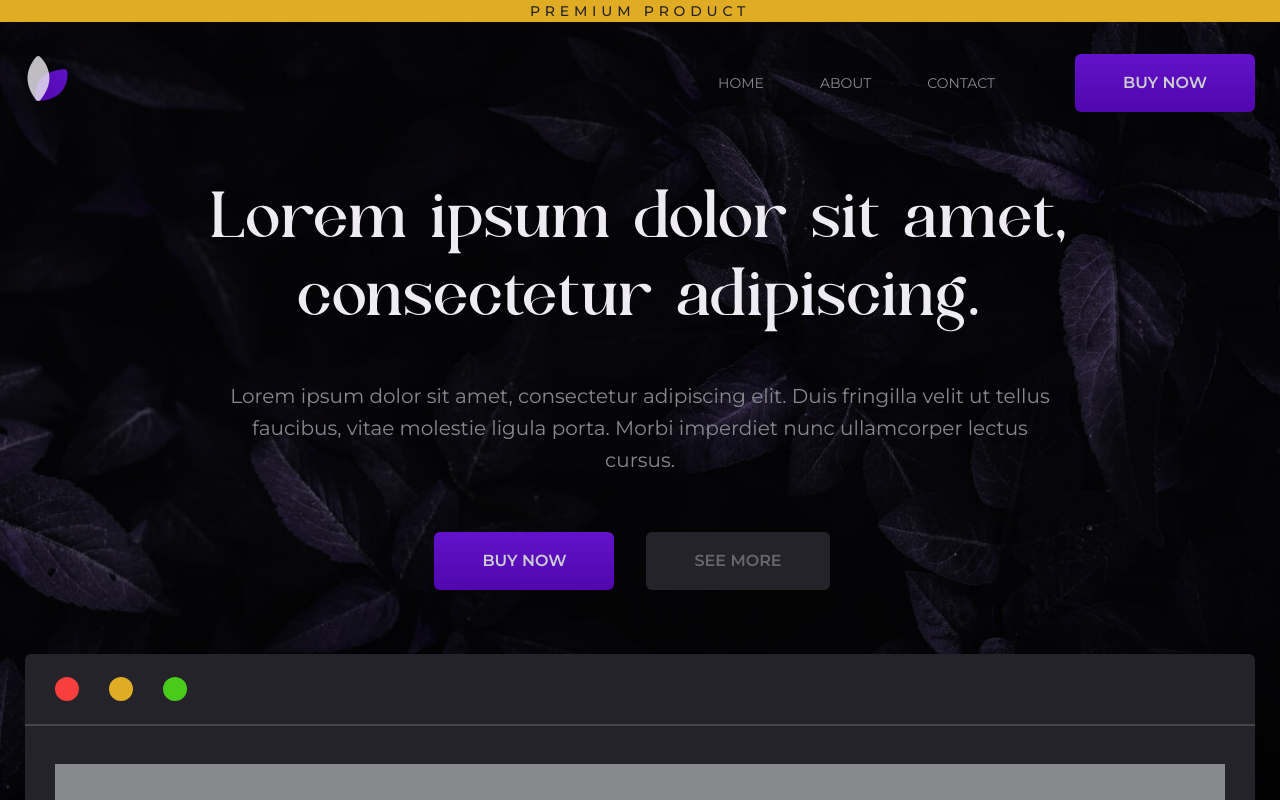
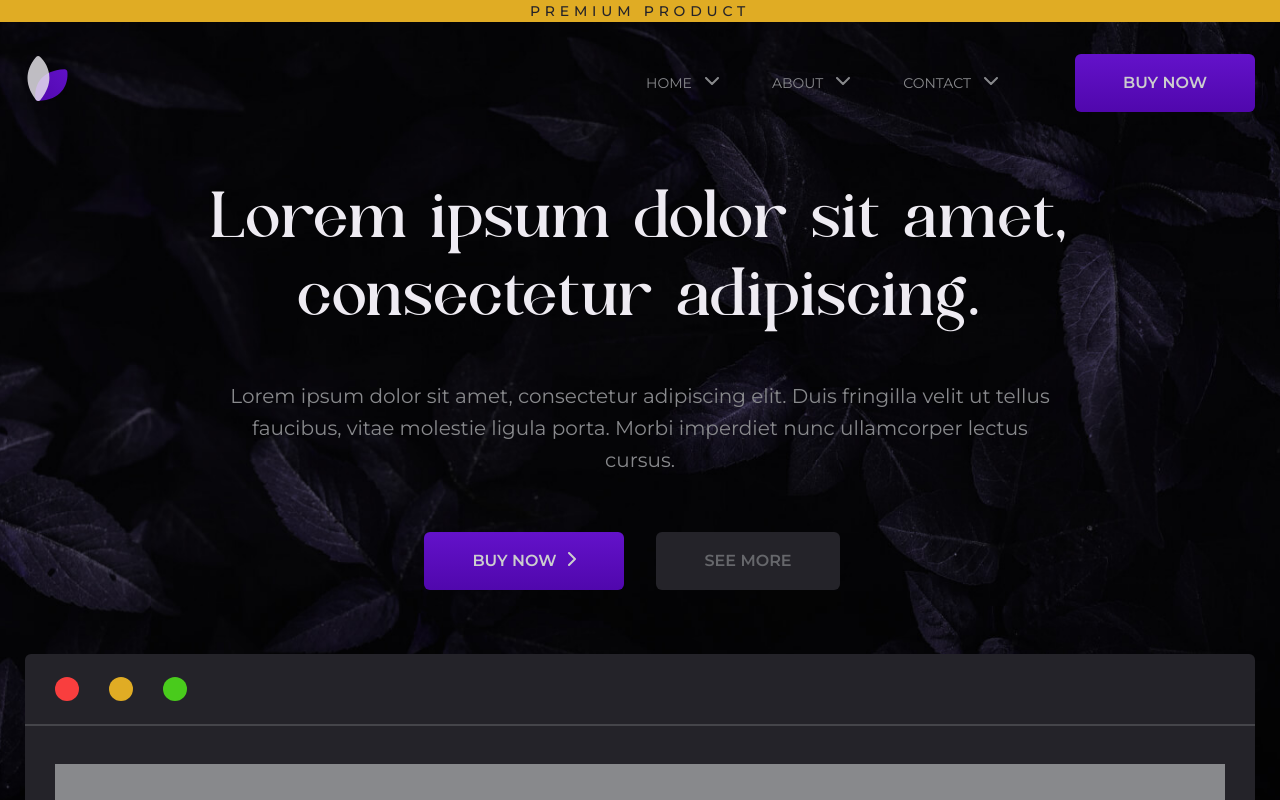
Before and after one commit to Alisson-Lima/NatureFlagrance, a React (Vite) app: page / in a window 1280 px wide. Shown: the top 800 px of the page. Built offline with nearby package versions, Linux system fonts and the light colour scheme.

Commit message:
Finishing hero section

```diff
--- a/src/components/ButtonLink/index.jsx
+++ b/src/components/ButtonLink/index.jsx
@@ -1,5 +1,9 @@
-export default function ButtonLink({link = "#", name = "", content ="Lorem Ipsum"}){
+export default function ButtonLink({link = "#", name = "", content ="Lorem Ipsum", arrow=false}){
     return(
-        <a href={link} className={name}>{content}</a>
+        <a href={link} className={name}>{content}
+        {arrow? <svg className="arrow" width="8" height="14" viewBox="0 0 8 14" fill="none" xmlns="http://www.w3.org/2000/svg">
+        <path d="M1 1L7 7L1 13" stroke="#CCCDCE" strokeWidth="2" strokeLinecap="round" strokeLinejoin="round"/>
+        </svg> : null}
+    </a>
     )
 }
--- a/src/components/Header/index.jsx
+++ b/src/components/Header/index.jsx
@@ -7,16 +7,31 @@ export default function Header(){
                 <a href="#" className="logomark">
                     <svg width="45" height="45" viewBox="0 0 40 45" fill="none" xmlns="http://www.w3.org/2000/svg">
                         <path d="M10.7413 44.9743C9.29275 45.0346 8.02058 43.9921 7.87602 42.5251C6.81604 31.77 11.4824 14.3644 36.9977 13.302C38.4463 13.2416 39.7184 14.2842 39.8631 15.7512C40.923 26.5063 36.2566 43.912 10.7413 44.9743Z" fill="url(#paint0_linear_53_38)"/>
-                        <path d="M12.8516 43.9574C11.7164 45.3465 9.63323 45.3519 8.51668 43.9473C1.61986 35.2711 -6.60503 18.9799 8.57079 0.996148C9.58659 -0.207577 11.3595 -0.351902 12.4948 0.735776C20.1544 8.07388 28.9947 24.2035 12.8516 43.9574Z" fill="#EEEBF2" fill-opacity="0.8"/>
+                        <path d="M12.8516 43.9574C11.7164 45.3465 9.63323 45.3519 8.51668 43.9473C1.61986 35.2711 -6.60503 18.9799 8.57079 0.996148C9.58659 -0.207577 11.3595 -0.351902 12.4948 0.735776C20.1544 8.07388 28.9947 24.2035 12.8516 43.9574Z" fill="#EEEBF2" fillOpacity="0.8"/>
                         <defs><linearGradient id="paint0_linear_53_38" x1="38.4835" y1="-0.0689293" x2="-3.34299" y2="37.5258" gradientUnits="userSpaceOnUse">
-                        <stop stop-color="#6312CA"/><stop offset="1" stop-color="#5007AD"/></linearGradient></defs>
+                        <stop stopColor="#6312CA"/><stop offset="1" stopColor="#5007AD"/></linearGradient></defs>
                     </svg>
                 </a>
                 <div className="menu flex">
                     <ul className="flex">
-                        <li><a href="#">Home</a></li>
-                        <li><a href="#">About</a></li>
-                        <li><a href="#">Contact</a></li>
+                        <li><a href="#">
+                            Home
+                            <svg className="arrow-bottom" width="8" height="14" viewBox="0 0 8 14" fill="none" xmlns="http://www.w3.org/2000/svg">
+                                <path d="M1 1L7 7L1 13" stroke="#CCCDCE" strokeWidth="2" strokeLinecap="round" strokeLinejoin="round"/>
+                            </svg>
+                        </a></li>
+                        <li><a href="#">
+                            About
+                            <svg className="arrow-bottom" width="8" height="14" viewBox="0 0 8 14" fill="none" xmlns="http://www.w3.org/2000/svg">
+                                <path d="M1 1L7 7L1 13" stroke="#CCCDCE" strokeWidth="2" strokeLinecap="round" strokeLinejoin="round"/>
+                            </svg>
+                        </a></li>
+                        <li><a href="#">
+                            Contact
+                            <svg className="arrow-bottom" width="8" height="14" viewBox="0 0 8 14" fill="none" xmlns="http://www.w3.org/2000/svg">
+                                <path d="M1 1L7 7L1 13" stroke="#CCCDCE" strokeWidth="2" strokeLinecap="round" strokeLinejoin="round"/>
+                            </svg>
+                        </a></li>
                     </ul>
                     <ButtonLink content="Buy now" name="button primary"/>
                 </div>
--- a/src/components/Hero/index.jsx
+++ b/src/components/Hero/index.jsx
@@ -7,10 +7,8 @@ export default function Hero(){
     function showModal(){
         if(modalClass == "modal-video-disable"){
             setModalClass("modal-video-active")
-            console.log(modalClass)
         }else{
             setModalClass("modal-video-disable")
-            console.log(modalClass)
         }
     }
 
@@ -22,7 +20,7 @@ export default function Hero(){
                 <div className="text-content center">
                     <h1>Lorem ipsum dolor sit amet, consectetur adipiscing.</h1>
                     <p>Lorem ipsum dolor sit amet, consectetur adipiscing elit. Duis fringilla velit ut tellus faucibus, vitae molestie ligula porta. Morbi imperdiet nunc ullamcorper lectus cursus.</p>
-                    <ButtonLink content="Buy now" name="button primary" />
+                    <ButtonLink content="Buy now" name="button primary" arrow={true}/>
                     <ButtonLink content="See more" name="button secondary" />
                 </div>
                 <div className="mockup-video" onClick={showModal}>
--- a/src/styleGlobal.css
+++ b/src/styleGlobal.css
@@ -128,9 +128,19 @@ html {
   color: #CCCDCE;
   transition: 0.4s;
 }
+.primary .arrow {
+  position: relative;
+  transition: 0.4s;
+  margin-left: 12px;
+  margin-top: 2px;
+}
 .primary:hover {
   filter: brightness(1.2);
   box-shadow: 0 10px 32px rgba(79, 7, 173, 0.3294117647);
+}
+.primary:hover .arrow {
+  opacity: 1;
+  margin-left: 20px;
 }
 
 .secondary {
@@ -182,6 +192,13 @@ html {
 }
 .Header .container ul li a:hover {
   filter: brightness(1.3);
+}
+.Header .container ul li a .arrow-bottom {
+  margin-left: 16px;
+  transform: rotateZ(90deg);
+}
+.Header .container ul li a .arrow-bottom path {
+  stroke: #88898C;
 }
 .Header .container .button {
   margin-left: 40px;
--- a/src/styleGlobal.scss
+++ b/src/styleGlobal.scss
@@ -64,9 +64,22 @@ html{
     background: $purple-toBottom-gradient;
     color: $gray9;
     transition: .4s;
+
+    .arrow{
+        position: relative;
+        transition: .4s;
+        margin-left: 12px;
+        margin-top: 2px;
+    }
+
     &:hover{
         filter: brightness(1.2);
         box-shadow: $branding-shadow;
+
+        .arrow{
+            opacity: 1;
+            margin-left: 20px;
+        }
     }
 }
 
@@ -118,6 +131,14 @@ html{
                 padding: 16px;
                 &:hover{
                     filter: brightness(1.3);
+                }
+
+                .arrow-bottom{
+                    margin-left: 16px;
+                    transform: rotateZ(90deg);
+                    path{
+                        stroke: $gray7;
+                    }
                 }
             }
         }
```
Also changed, not shown: assets/imgs/arrow.svg (added).
